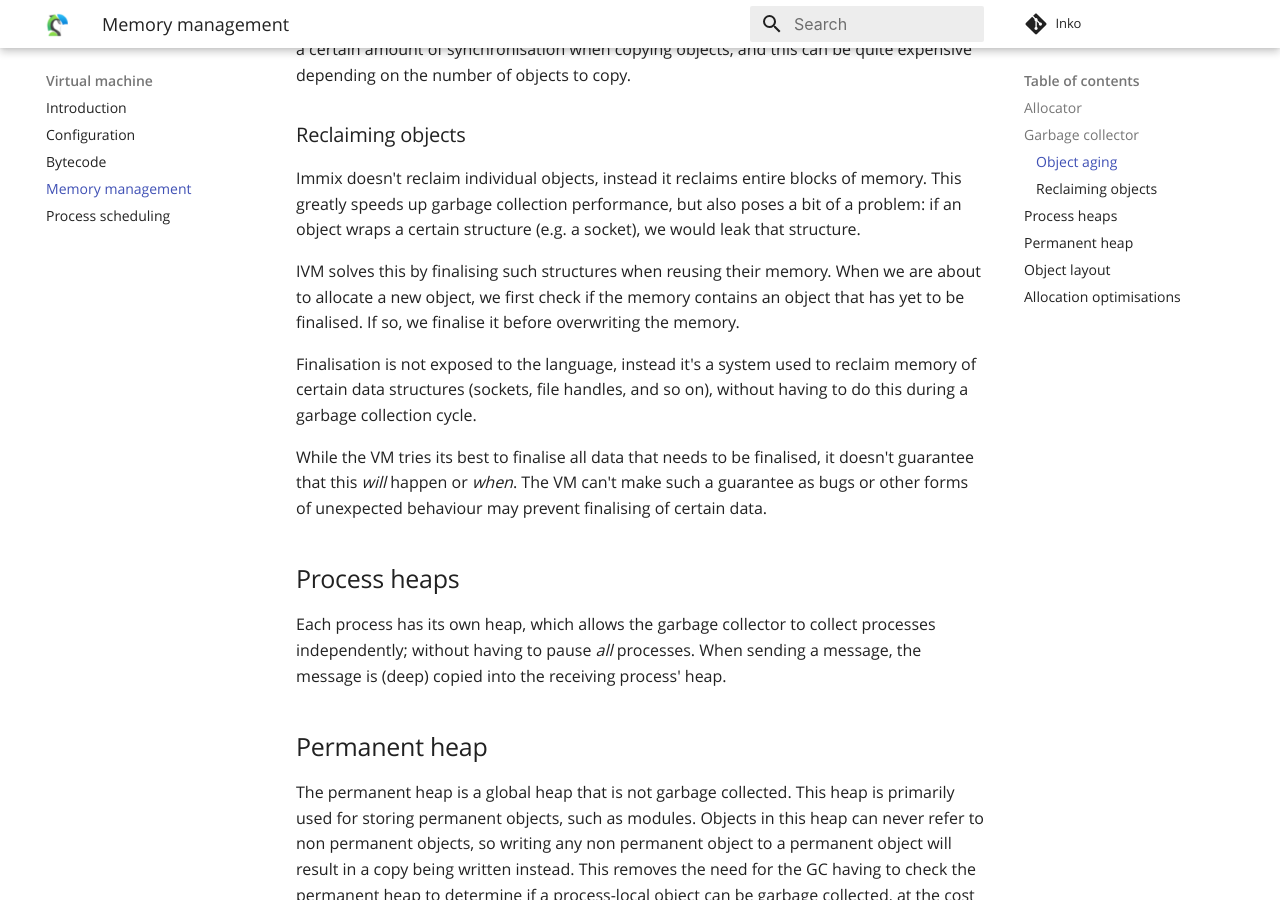
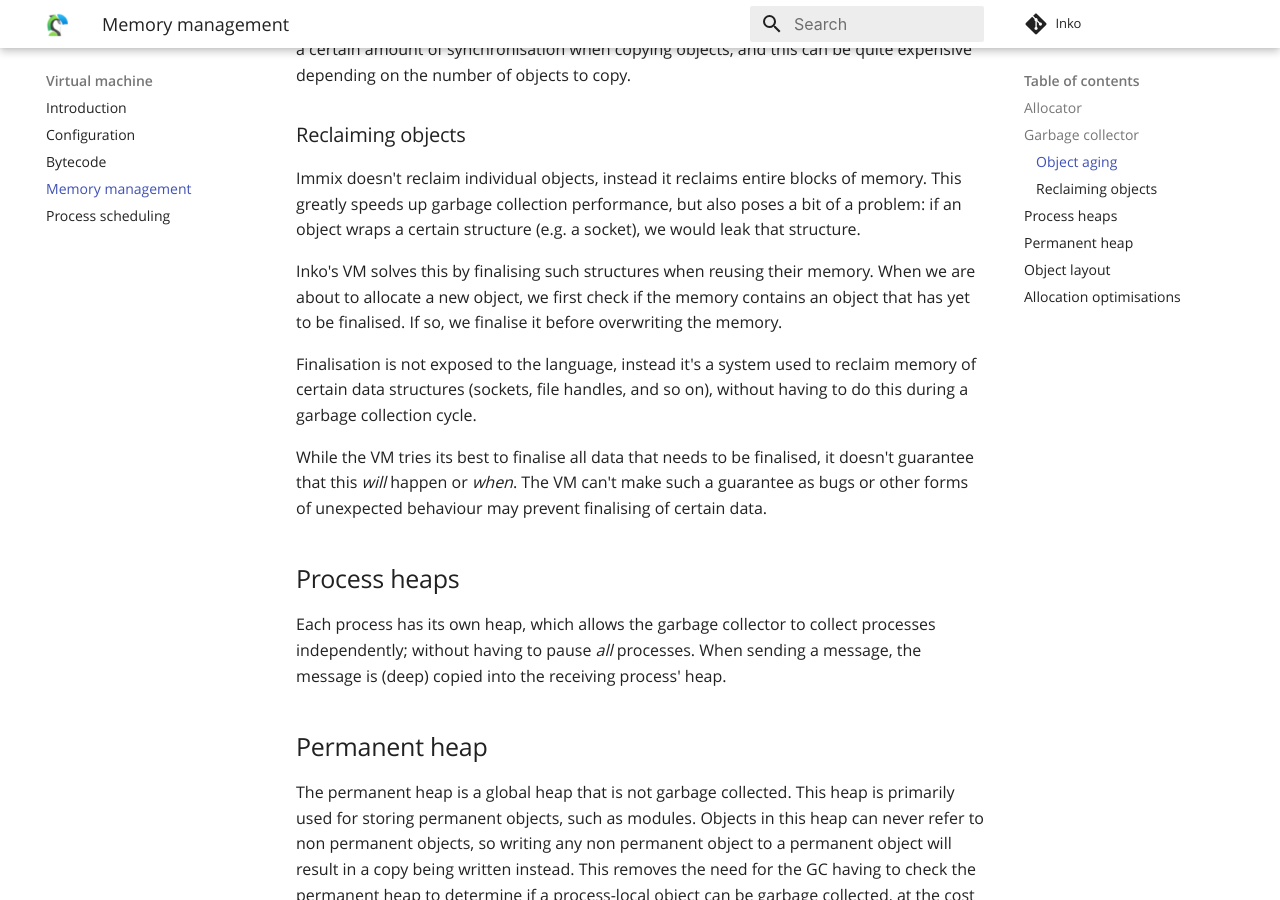
Before and after one commit to inko-lang/inko, an MkDocs documentation site: the page built from docs/source/virtual-machine/memory-management.md, in a window 1280 px wide and 900 px high, scrolled down 1800 px. Built offline with MkDocs 1.6.1 and Material for MkDocs 9.7.7, drawn with Linux system fonts in a browser that asks for light colours; comment, search, counter and statistics services are not loaded; some of the changed text lies outside the part shown.

Commit message:
Remove two mentions of IVM
This term is no longer used for the VM, as this is confusing now that
Inko's new version manager is also called "ivm".

```diff
--- a/docs/source/virtual-machine/memory-management.md
+++ b/docs/source/virtual-machine/memory-management.md
@@ -74,10 +74,10 @@
 bit of a problem: if an object wraps a certain structure (e.g. a socket), we
 would leak that structure.
 
-IVM solves this by finalising such structures when reusing their memory. When we
-are about to allocate a new object, we first check if the memory contains an
-object that has yet to be finalised. If so, we finalise it before overwriting
-the memory.
+Inko's VM solves this by finalising such structures when reusing their memory.
+When we are about to allocate a new object, we first check if the memory
+contains an object that has yet to be finalised. If so, we finalise it before
+overwriting the memory.
 
 Finalisation is not exposed to the language, instead it's a system used to
 reclaim memory of certain data structures (sockets, file handles, and so on),
@@ -158,7 +158,7 @@
 ## Allocation optimisations
 
 Integers that fit in a 62 bits signed integer are not heap allocated, instead
-IVM uses [tagged pointers][tagged-pointers]. 64 bits integers are heap
+the VM uses [tagged pointers][tagged-pointers]. 64 bits integers are heap
 allocated, while integers larger than 64 bits are allocated as arbitrary
 precision integers. When an integer is tagged, the first lower bit of the
 pointer is set to `1`.
```
